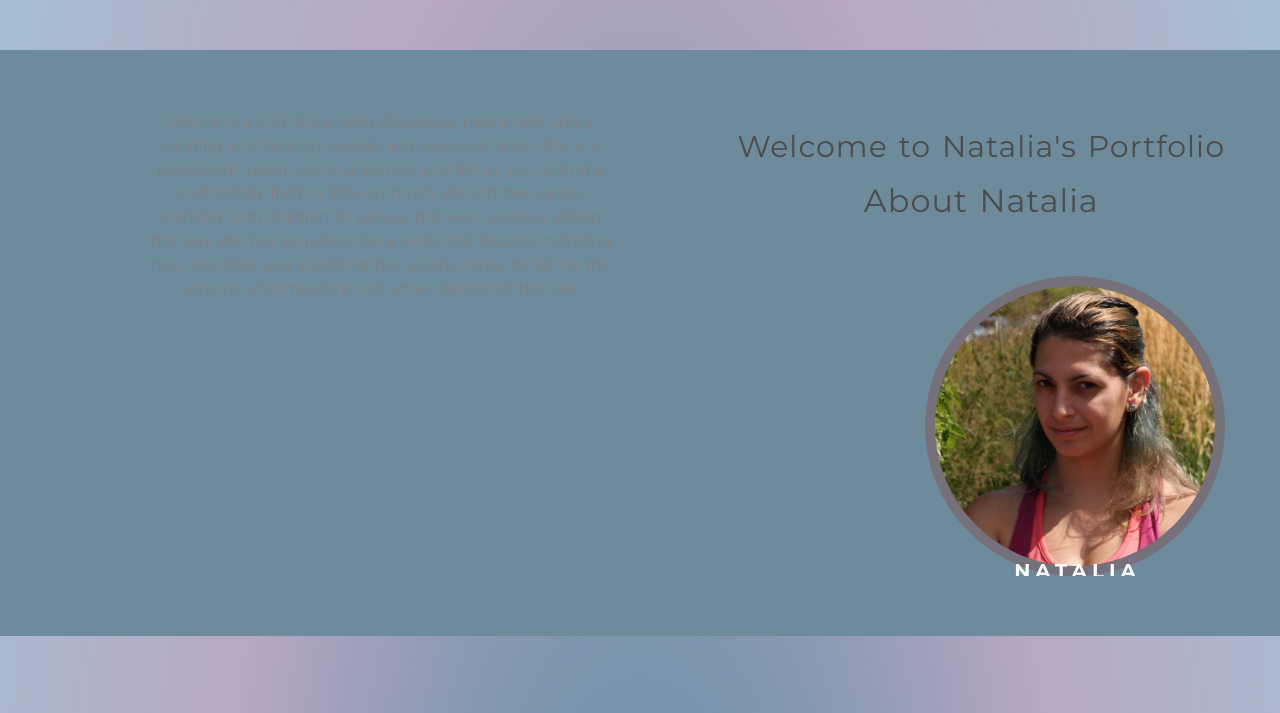
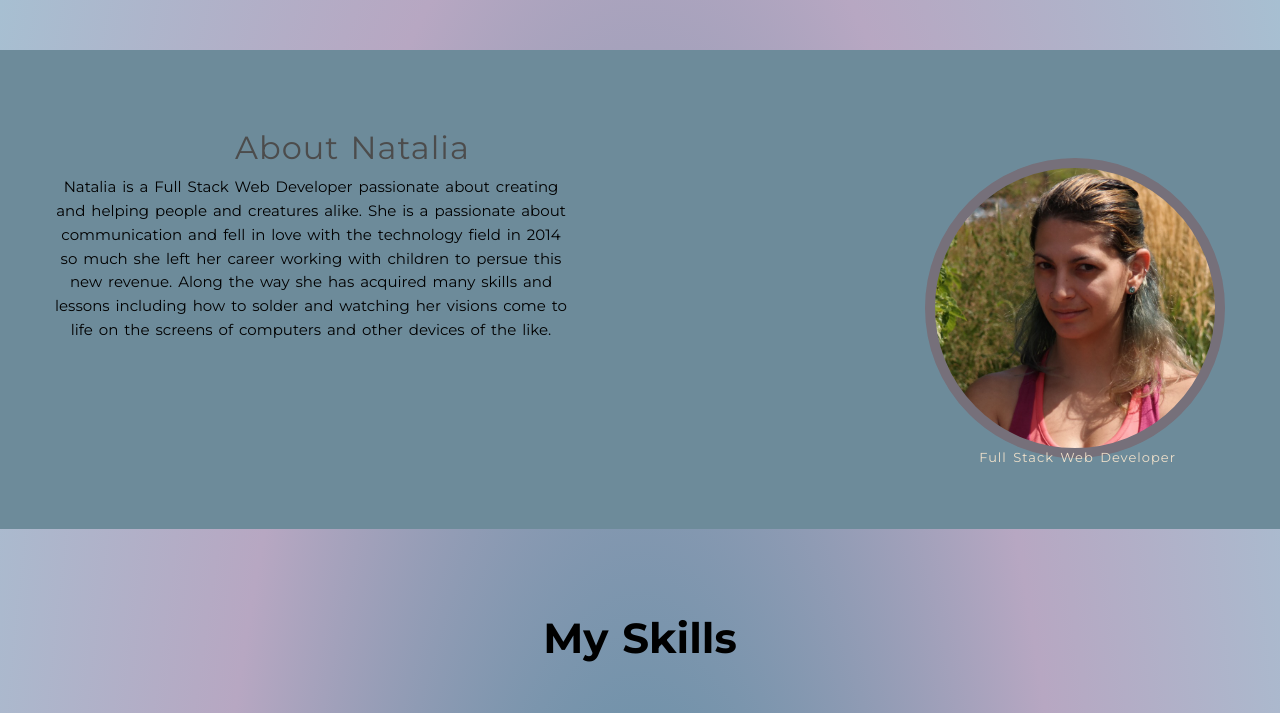
Before and after one commit to natGalynker/portfolio, a website built with webpack: page index.html in a window 1280 px wide. Shown: the part 850-1563 px from the top of the page. Built offline with nearby package versions, Linux system fonts and the light colour scheme; files whose address does not match are found by name.

Commit message:
Fix collapsed div
target the parent element of the div holding the text
target the parent element of the div holding the image
position respectively
center align the elements in the div containing about me
remove unnecessary Natalia from below the image

```diff
--- a/css/style.css
+++ b/css/style.css
@@ -99,24 +99,37 @@ h1, h2, h3, h4, h5, h6 {
   font-weight: 400;
 }
 
+.st-member-info::after {
+  content:"";
+  display:table;
+  clear:both;
+}
 .team-info {
   position: relative;
   width: 100%;
   height: 100%;
 }
 
-.pull-left.text-area{
+.pull-left.text-area {
   font-size: 15px;
   text-align: center;
-  left: 100px;
-  float: left;
   width: 40%;
   height: 100%;
   position: absolute;
-  margin-bottom: 150px;
-  float: left !important;
-  padding-left: 50px;
-
+  color: #000;
+}
+
+.pull-left.text-area h1 h2 {
+  text-align: center;
+  font-size: 30px;
+  width: 40%;
+  height: 100%;
+  position: absolute;
+  color: #000;
+}
+
+.natalia-text.pull-left {
+  text-align: center;
 }
 
 .Portfolio-welcome {
@@ -1003,16 +1016,27 @@ text-align: center;
   overflow: hidden
 }
 
-.team-info .block1 {
+/*.team-info .block1 {
   overflow: hidden;
   background: none;
   padding: 0;
   float: right;
   border-radius: 3px;
   border-top: none
-}
-
-
+}*/
+
+.block1.about-natalia-info {
+  overflow: hidden;
+  background: none;
+  padding: 0;
+  float: right;
+  border-radius: 3px;
+  border-top: none;
+}
+
+.natalia-text .about-header {
+  padding-left: 180px;
+}
 /**display: inline;*/
 
 
@@ -1063,11 +1087,11 @@ text-align: center;
   margin: 0 auto;
 }
 
-.this-is-a-test {
+/*.this-is-a-test {
   position: absolute;
   float: right;
   padding-left: 500px;
-}
+}*/
 
 .st-member .st-member-info .st-member-pos {
   display: block;
--- a/index.html
+++ b/index.html
@@ -17,8 +17,6 @@
 			border: 10px #76707a solid;
 			display: inline-block;
 			position: relative;
-			float: right;
-			left: 50% vertical-align: bottom;
 		}
 	</style>
 
@@ -118,17 +116,15 @@
 		<div class="team-info">
 			<div class="container">
 				<div class="row">
-					<div class="block1">
-						<div class="st-member">
-							<h1 class="Portfolio-welcome">Welcome to Natalia's Portfolio</h1>
-							<h2 class="about-header">About Natalia</h2>
+					<div class="block1 about-natalia-info">
+						<div class="st-member pull-right">
 							<br></br>
 							<div class="st-member-img">
 								<!-- <div class="img-responsive">
 								</div> -->
 								<div class="st-member-info">
-									<strong class="st-member-name">Natalia</strong>
-									<h5 class="st-member-pos">Full Stack Web Developer</h5>
+									<!-- <strong class="st-member-name"><span>Natalia</span></strong> -->
+									<h5 class="st-member-pos"><span>Full Stack Web Developer</span></h5>
 
 									<div class="st-member-social">
 										<ul>
@@ -141,6 +137,7 @@
 						</div>
 					</div>
 				<div class="natalia-text pull-left">
+					<h2 class="about-header">About Natalia</h2>
 					<p class= "pull-left text-area">Natalia is a Full Stack Web Developer passionate about creating and helping people and creatures alike. She is a passionate about communication and fell in love with the technology field in 2014 so much she left her career working with children
 						to persue this new revenue. Along the way she has acquired many skills and lessons including how to solder and watching her visions come to life on the screens of computers and other devices of the like. </p>
 				</div>
```
